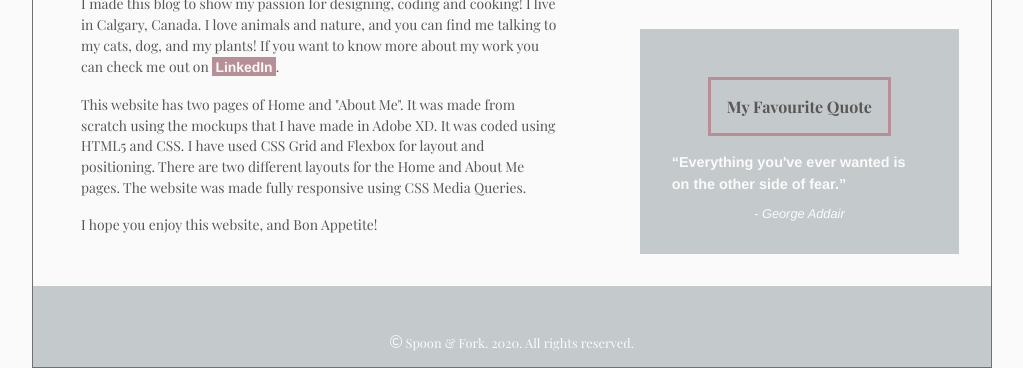
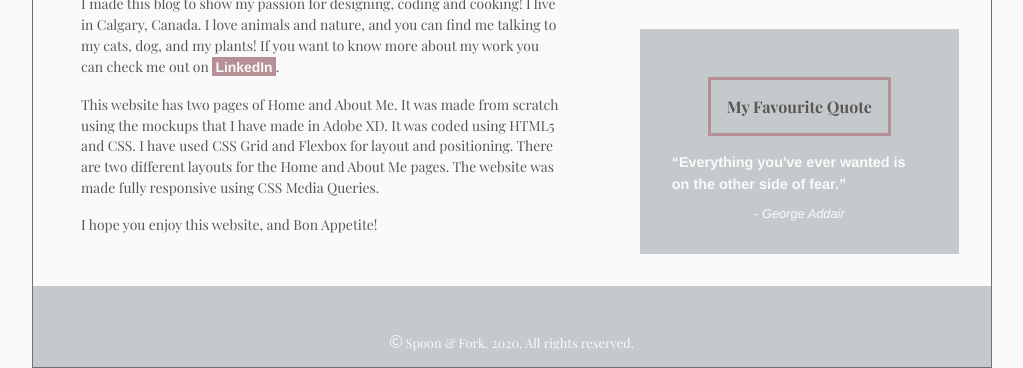
Before and after one commit to vidalive/spoon-and-fork, a plain HTML site: page about-me.html in a window 1280 px wide. Shown: the part 489-857 px from the top of the page, without its empty margins (128-1151 px from the left). Drawn offline with nearby package versions, Linux system fonts and the light colour scheme.

Commit message:
cleaned up the text

```diff
--- a/about-me.html
+++ b/about-me.html
@@ -85,7 +85,7 @@
             >.
           </p>
           <p>
-            This website has two pages of Home and "About Me". It was made from
+            This website has two pages of Home and About Me. It was made from
             scratch using the mockups that I have made in Adobe XD. It was coded
             using HTML5 and CSS. I have used CSS Grid and Flexbox for layout and
             positioning. There are two different layouts for the Home and About
```
